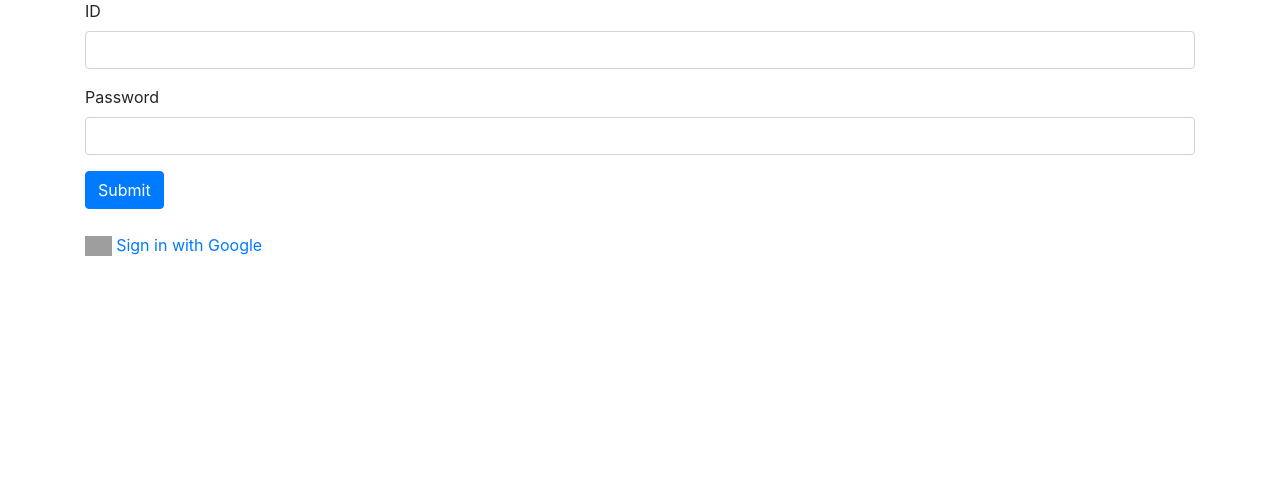
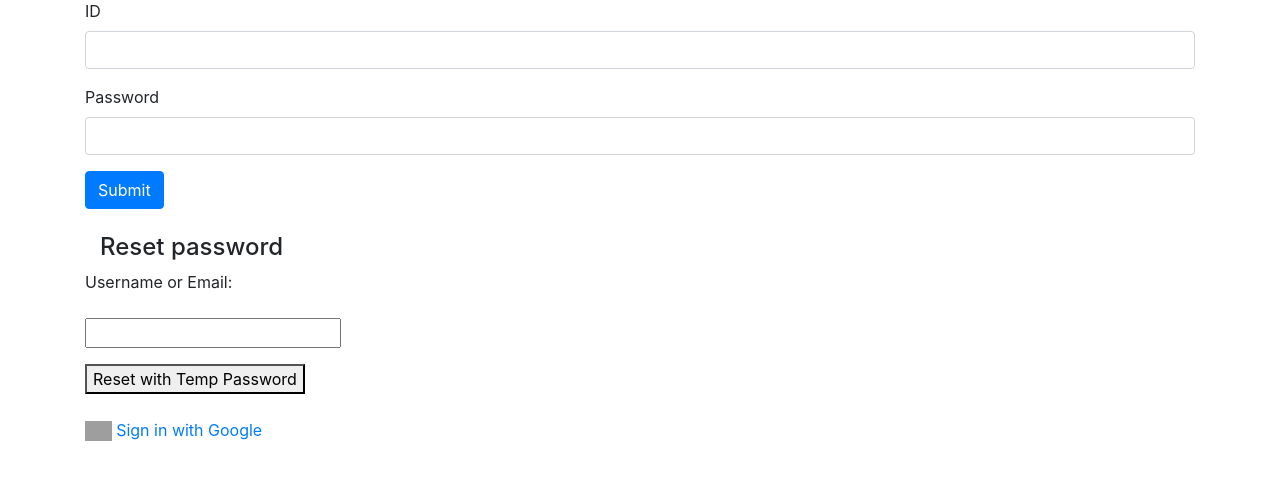
Before and after one commit to yeonilyoo/django-fullstack, a Django app: page /en/common/login/ in a window 1280 px wide. Shown: the part 111-591 px from the top of the page. Run offline with Django 5.2, Linux system fonts and the light colour scheme; data comes from the database, SQL or seed files in the repository; both versions use the stored data as it was after the commit; some libraries are stand-ins or nearby versions; grey boxes are pictures that could not be loaded.

Commit message:
enable reset password via email

```diff
--- /dev/null
+++ b/common/const.py
@@ -0,0 +1,2 @@
+EMAIL_USER = ""
+EMAIL_PASSWORD = ""
--- a/common/urls.py
+++ b/common/urls.py
@@ -12,4 +12,9 @@ urlpatterns = [
     ),
     path("logout/", auth_views.LogoutView.as_view(), name="logout"),
     path("signup/", views.signup, name="signup"),
+    path(
+        "reset-temp-password/",
+        views.reset_with_temp_password,
+        name="reset_temp_password",
+    ),
 ]
--- a/templates/common/login.html
+++ b/templates/common/login.html
@@ -48,12 +48,27 @@
             </div>
             <button type="submit" class="btn btn-primary">Submit</button>
         </form>
+
+        <br/>
+        <div class="col-4">
+            <h4>Reset password</h4>
+        </div>
+        <form method="POST" class="post-form" action="{% url 'common:reset_temp_password' %}">
+            {% csrf_token %}
+            <div class="form-group">
+                <label for="identifier">Username or Email:</label>
+            </div>
+            <div class="form-group">
+                <input type="text" name="identifier" required>
+            </div>
+            <button type="submit">Reset with Temp Password</button>
+        </form>
+
         <br/>
         <a href="{% provider_login_url 'google' %}" class="google-btn">
             <img src="https://developers.google.com/identity/images/g-logo.png" alt="Google logo"
                  style="height:20px; vertical-align:middle;">
             <span>Sign in with Google</span>
         </a>
-        {#{% endcomment %}#}
     </div>
 {% endblock %}
--- a/templates/pybo/question_list/table.html
+++ b/templates/pybo/question_list/table.html
@@ -44,7 +44,7 @@
                 </td>
                 <td>{{ question.author.username }}</td>
                 <td>{{ question.viewer.count }}</td>
-                <td>{{ question.create_date }}</td>
+                <td>{{ question.create_date|date:"SHORT_DATETIME_FORMAT" }}</td>
             </tr>
         {% endfor %}
     {% else %}
```
Also changed, not shown: common/views.py (+31 -0 lines), config/settings.py (+9 -0 lines), db.sqlite3, 1 other file.
